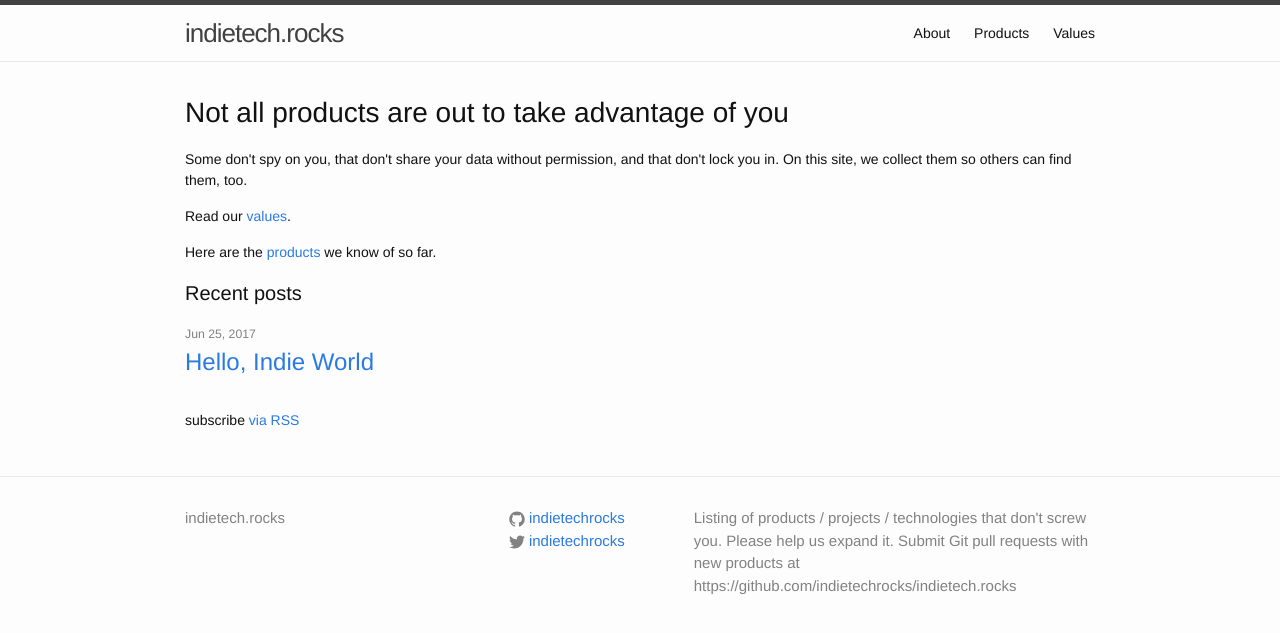
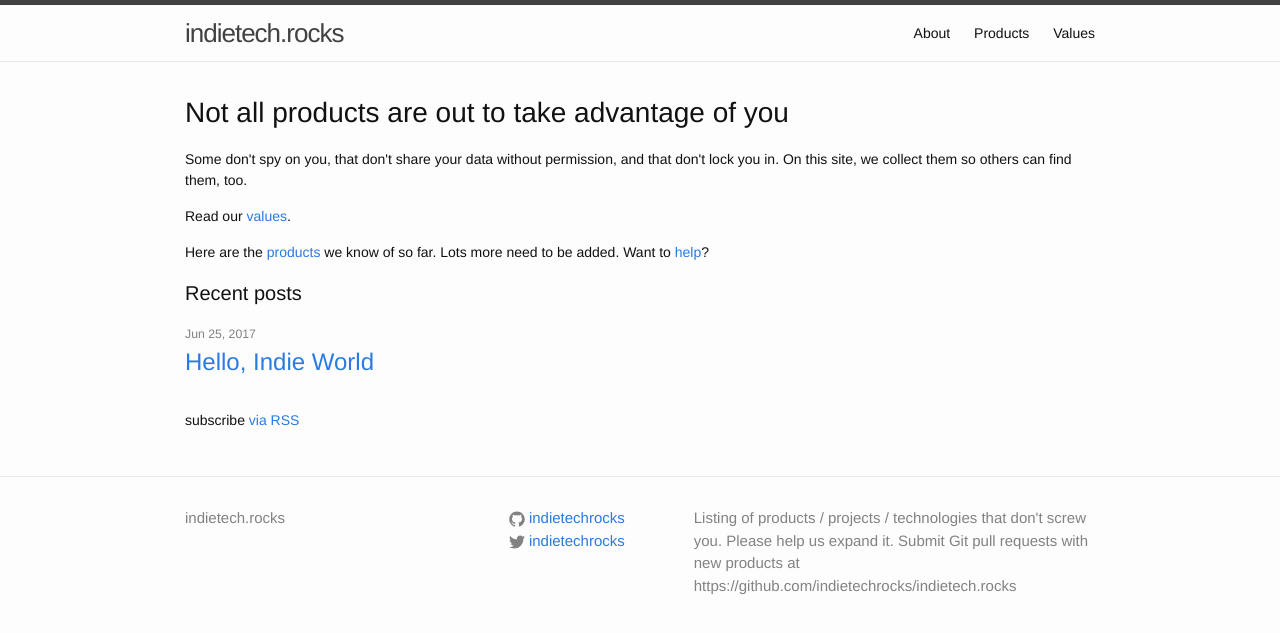
Before and after one commit to indietechrocks/indietech.rocks, a Jekyll site: the page built from index.html, in a window 1280 px wide. Shown: the top 633 px of the page. Built offline with Jekyll 4.4.1, drawn with Linux system fonts in a browser that asks for light colours.

Commit message:
Added "want to help"?

```diff
--- a/index.html
+++ b/index.html
@@ -10,7 +10,8 @@ layout: default
     find them, too.</p>
 
  <p>Read our <a href="/values/">values</a>.</p>
- <p>Here are the <a href="/products/">products</a> we know of so far.</p>
+ <p>Here are the <a href="/products/">products</a> we know of so far. Lots more need to
+    be added. Want to <a href="/about/">help</a>?</p>
 
  <h1 class="page-heading">Recent posts</h1>
  <ul class="post-list">
```
